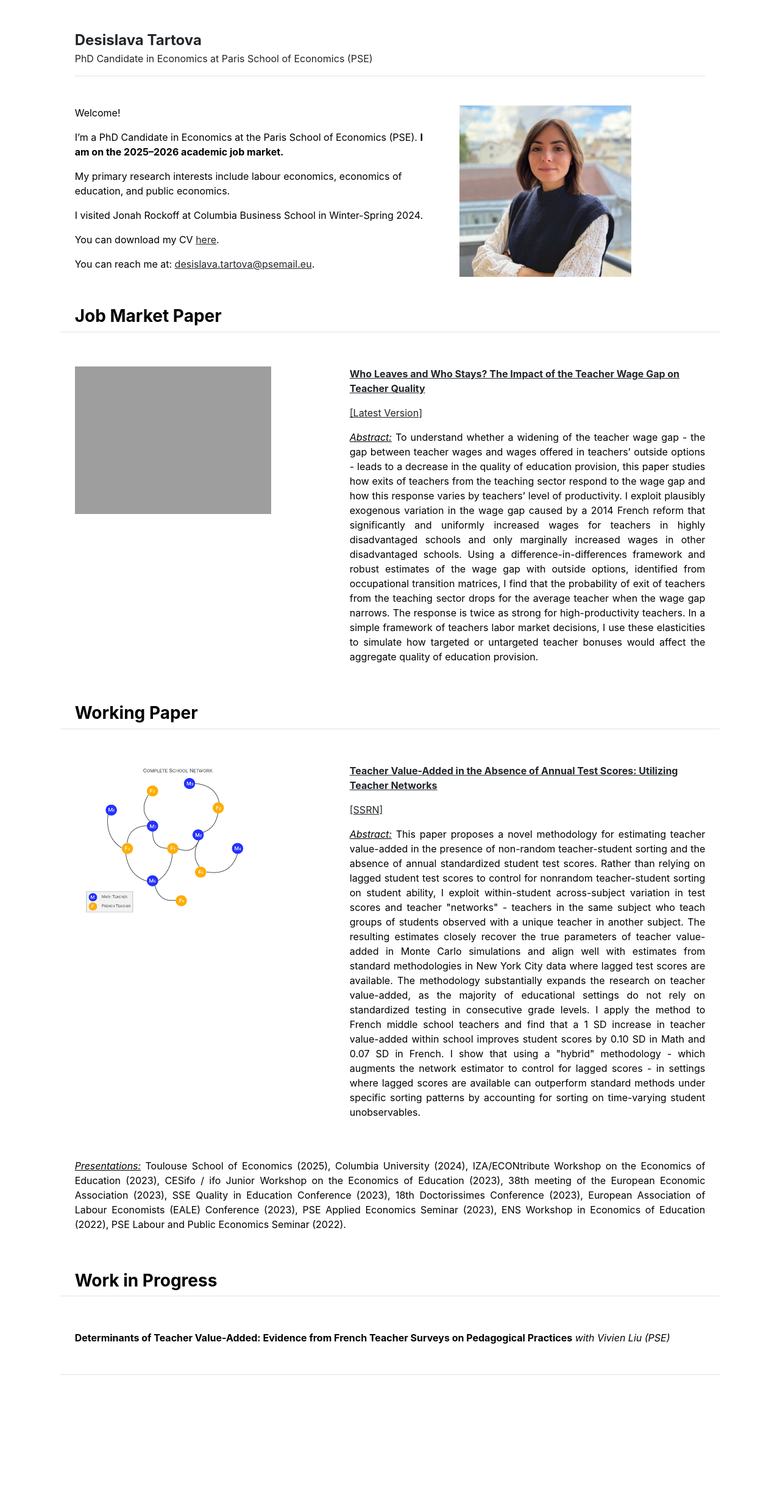
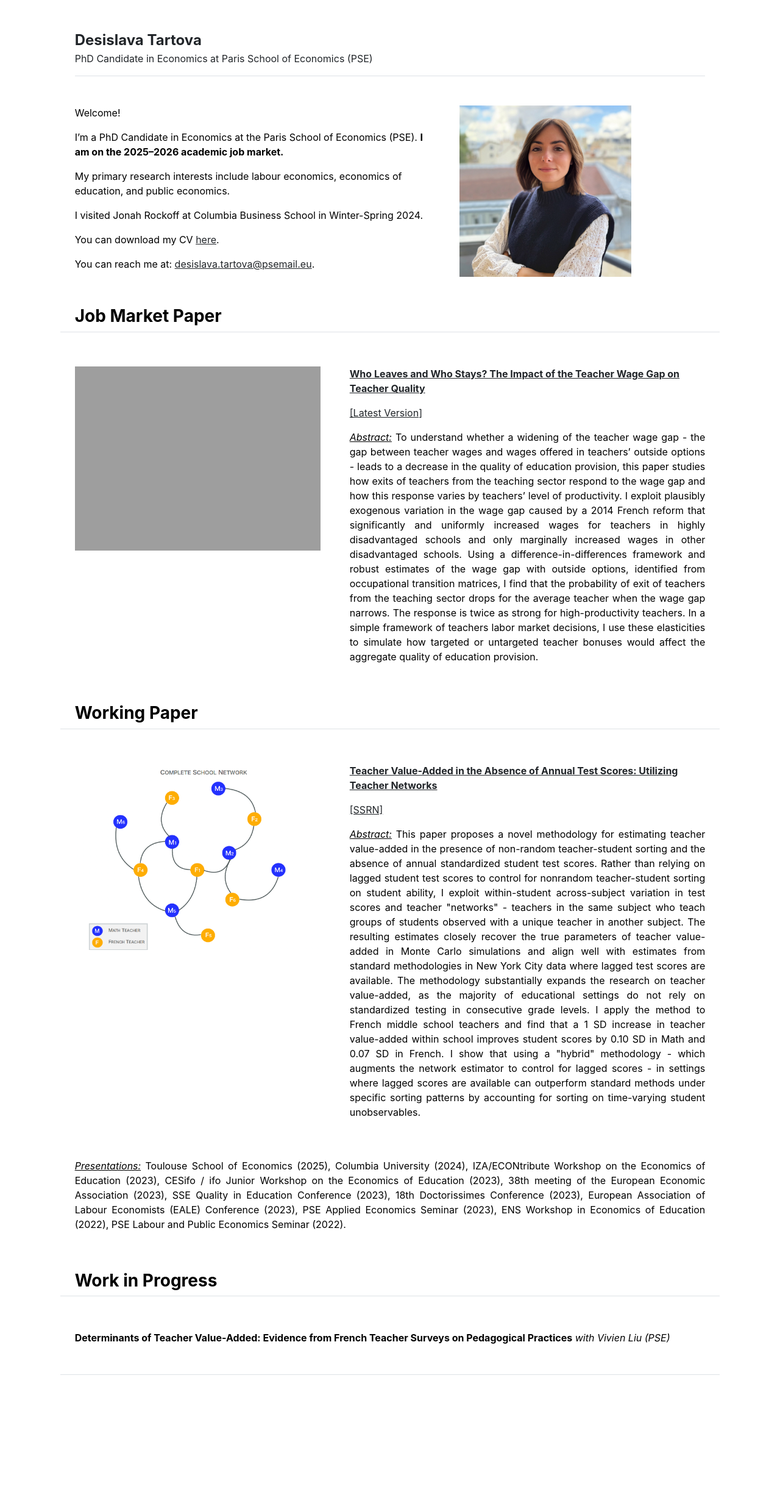
Before and after one commit to desislavatartova/desislavatartova.github.io, a Jekyll site: the page built from index.md, in a window 1280 px wide. Shown: the whole page at 61% size. Built offline with Jekyll 4.4.1, drawn with Linux system fonts in a browser that asks for light colours.

Commit message:
Update home.html

```diff
--- a/_layouts/home.html
+++ b/_layouts/home.html
@@ -22,7 +22,7 @@ layout: default
 <div class="row g-5 mb-5">
     <h3 class="fw-bold border-bottom pb-2 mb-2">Job Market Paper</h3>
   <div class="col-md-5">
-    <img src="{{ site.github.url }}/assets/exits_last.png" alt="Home" width="80%">
+    <img src="{{ site.github.url }}/assets/exits_last.png" alt="Home" width="100%">
   </div>
 <div class="col-md-7">
             <p><a href="http://desislavatartova.github.io/pdf/JMP_Desislava_Tartova.pdf" target="_blank">
@@ -40,7 +40,7 @@ To understand whether a widening of the teacher wage gap - the gap between teach
     <h3 class="fw-bold border-bottom pb-2 mb-2">Working Paper</h3>
 
   <div class="col-md-5">
-    <img src="{{ site.github.url }}/assets/teachers.png" alt="Home" width="80%">
+    <img src="{{ site.github.url }}/assets/teachers.png" alt="Home" width="100%">
   </div>
   <div class="col-md-7">
             <p><a href="https://papers.ssrn.com/sol3/papers.cfm?abstract_id=4395082" target="_blank">
```
